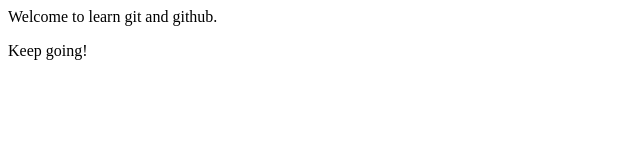
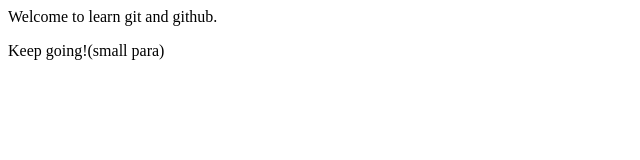
Before and after one commit to Tanuja-Ranjan/localRepo, a plain HTML site: page index.html in a window 1280 px wide. Shown: the full height of the page, 0-640 px from the left. Drawn offline with Linux system fonts and the light colour scheme.

Commit message:
Added small para

```diff
--- a/index.html
+++ b/index.html
@@ -1,2 +1,2 @@
 <p>Welcome to learn git and github.</p>
-<p>Keep going!</p>
+<p>Keep going!(small para)</p>
```
